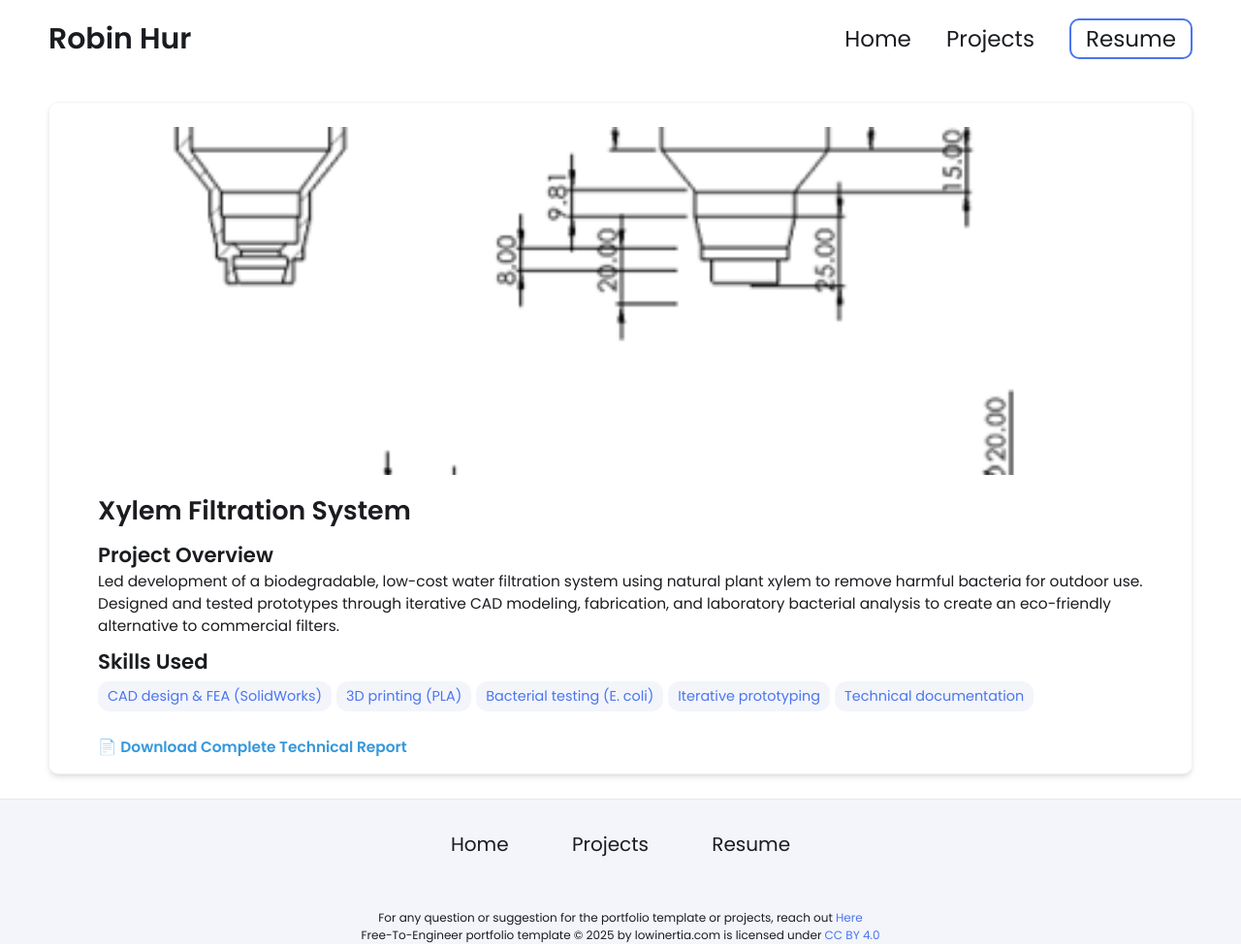
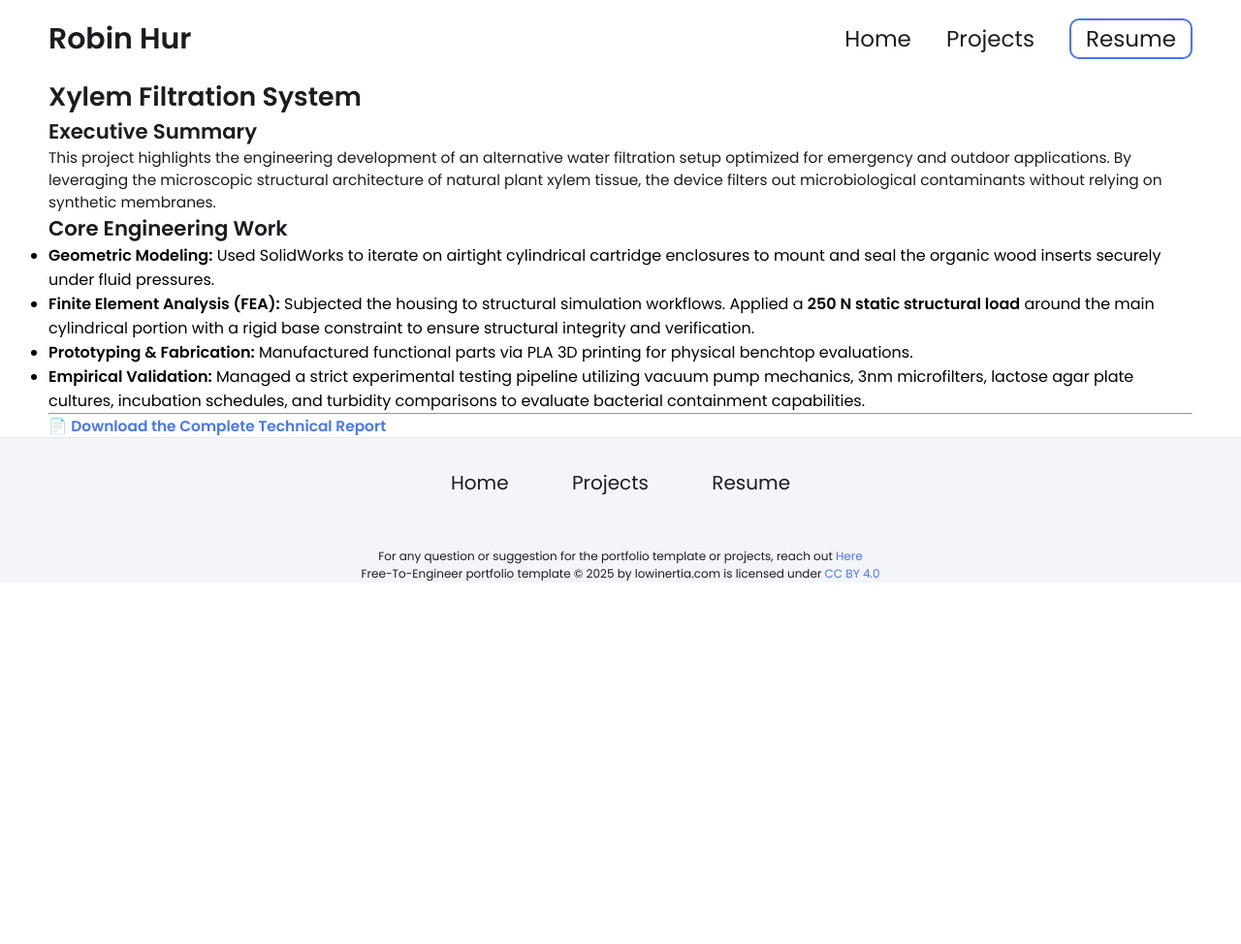
Before and after one commit to RobinKHur/RobinKHur.github.io, a Jekyll site: the page built from _projects/Clean-My-Water/index.md, in a window 1280 px wide. Shown: the whole page at 97% size. Built offline with Jekyll 4.4.1, drawn with Linux system fonts in a browser that asks for light colours; after the commit the page ends 900 px from its top, so only the background shows below that.

Commit message:
Update index.md

```diff
--- a/_projects/Clean-My-Water/index.md
+++ b/_projects/Clean-My-Water/index.md
@@ -1,13 +1,26 @@
 ---
-layout: post
-title: Xylem Filtration System
-description: Led development of a biodegradable, low-cost water filtration system using natural plant xylem to remove harmful bacteria for outdoor use. Designed and tested prototypes through iterative CAD modeling, fabrication, and laboratory bacterial analysis to create an eco-friendly alternative to commercial filters.
+layout: wrapper
+title: "Xylem Water Filtration System"
+description: "Led the mechanical design, iterative prototyping, and structural validation of an eco-friendly, biodegradable water filtration device utilizing natural plant xylem tissue."
 skills:
-  - CAD design & FEA (SolidWorks)
-  - 3D printing (PLA)
-  - Bacterial testing (E. coli)
-  - Iterative prototyping
-  - Technical documentation
-main-image: /water-filter.png
+  - CAD Design & FEA (SolidWorks)
+  - 3D Printing (PLA)
+  - Laboratory Bacterial Analysis
+  - Technical Documentation
+main-image: water-filter.png
 ---
-📄 **[Download Complete Technical Report]({{ "/assets/readme/1020-Report-2025.pdf" | relative_url }})**
+
+# Xylem Filtration System
+
+## Executive Summary
+This project highlights the engineering development of an alternative water filtration setup optimized for emergency and outdoor applications. By leveraging the microscopic structural architecture of natural plant xylem tissue, the device filters out microbiological contaminants without relying on synthetic membranes.
+
+## Core Engineering Work
+* **Geometric Modeling:** Used SolidWorks to iterate on airtight cylindrical cartridge enclosures to mount and seal the organic wood inserts securely under fluid pressures.
+* **Finite Element Analysis (FEA):** Subjected the housing to structural simulation workflows. Applied a **250 N static structural load** around the main cylindrical portion with a rigid base constraint to ensure structural integrity and verification.
+* **Prototyping & Fabrication:** Manufactured functional parts via PLA 3D printing for physical benchtop evaluations.
+* **Empirical Validation:** Managed a strict experimental testing pipeline utilizing vacuum pump mechanics, 3nm microfilters, lactose agar plate cultures, incubation schedules, and turbidity comparisons to evaluate bacterial containment capabilities.
+
+---
+
+📄 **[Download the Complete Technical Report]({{ '/1020-Report-2025.pdf' | relative_url }})**
```
